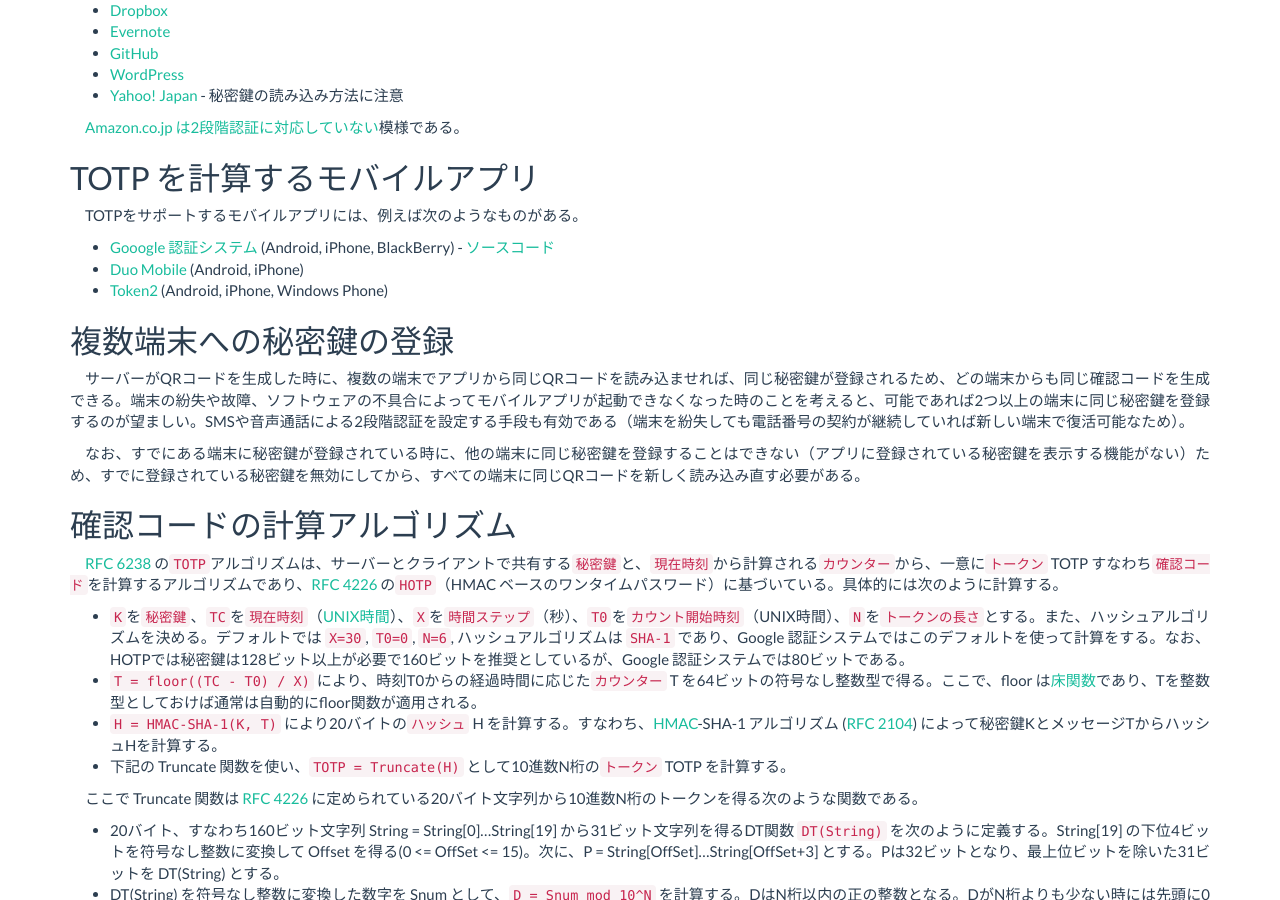
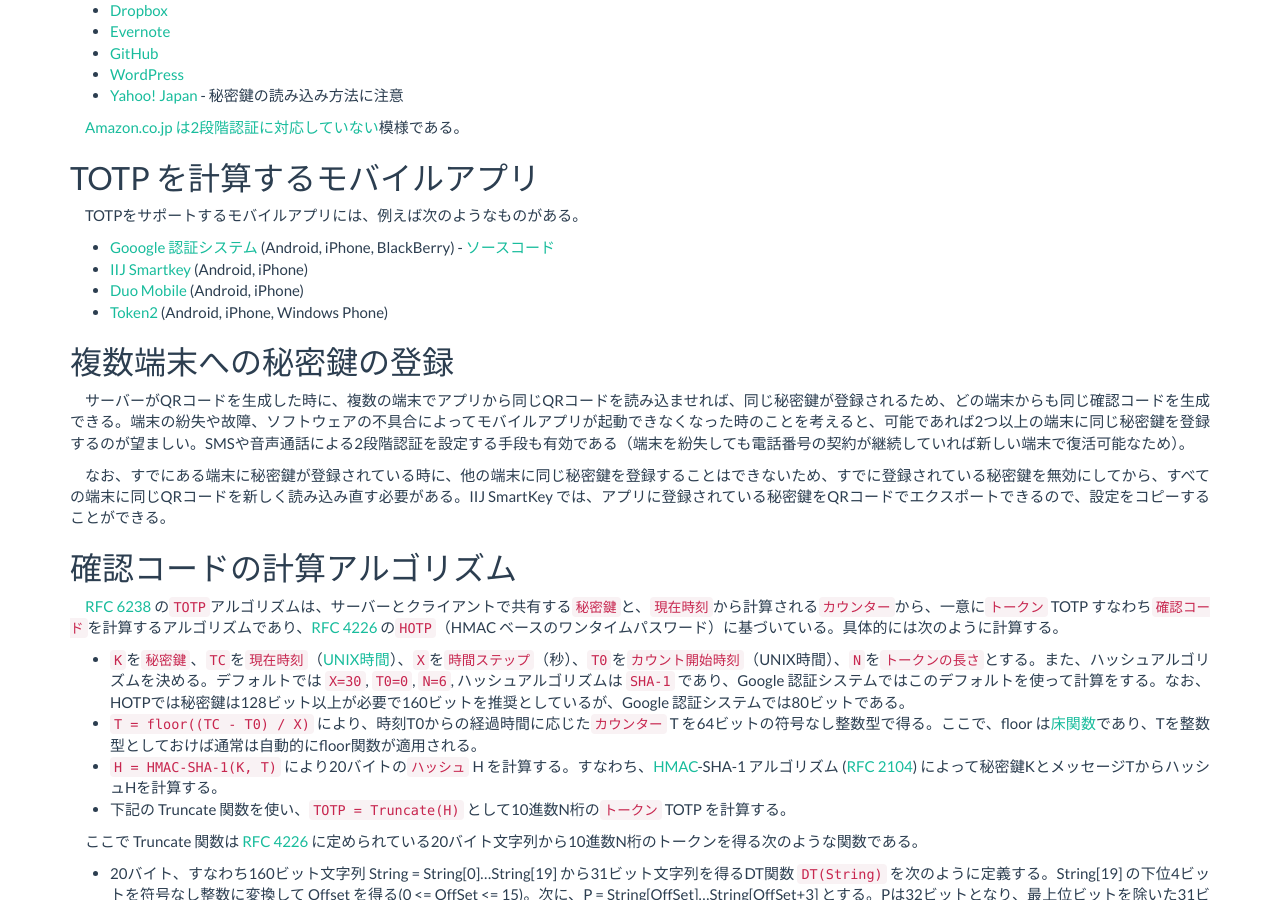
Before and after one commit to sekika/sekika.github.io, a Jekyll site: the page built from _posts/2016-03-26-GoogleAuthenticator.md, in a window 1280 px wide and 900 px high, scrolled down 1316 px. Built offline with Jekyll 4.4.1, drawn with Linux system fonts in a browser that asks for light colours; nearby versions of some CDN libraries; comment, search, counter and statistics services are not loaded.

Commit message:
IIJ SmartKey

```diff
--- a/_posts/2016-03-26-GoogleAuthenticator.md
+++ b/_posts/2016-03-26-GoogleAuthenticator.md
@@ -42,6 +42,7 @@
 TOTPをサポートするモバイルアプリには、例えば次のようなものがある。
 
 - [Gooogle 認証システム](https://support.google.com/accounts/answer/1066447?hl=ja) (Android, iPhone, BlackBerry) - [ソースコード](https://github.com/google/google-authenticator)
+- [IIJ Smartkey](http://www.iij.ad.jp/smartkey/) (Android, iPhone)
 - [Duo Mobile](https://guide.duo.com/third-party-accounts) (Android, iPhone)
 - [Token2](https://token2.com/?content=mobileapp) (Android, iPhone, Windows Phone)
 
@@ -49,7 +50,7 @@
 
 サーバーがQRコードを生成した時に、複数の端末でアプリから同じQRコードを読み込ませれば、同じ秘密鍵が登録されるため、どの端末からも同じ確認コードを生成できる。端末の紛失や故障、ソフトウェアの不具合によってモバイルアプリが起動できなくなった時のことを考えると、可能であれば2つ以上の端末に同じ秘密鍵を登録するのが望ましい。SMSや音声通話による2段階認証を設定する手段も有効である（端末を紛失しても電話番号の契約が継続していれば新しい端末で復活可能なため）。
 
-なお、すでにある端末に秘密鍵が登録されている時に、他の端末に同じ秘密鍵を登録することはできない（アプリに登録されている秘密鍵を表示する機能がない）ため、すでに登録されている秘密鍵を無効にしてから、すべての端末に同じQRコードを新しく読み込み直す必要がある。
+なお、すでにある端末に秘密鍵が登録されている時に、他の端末に同じ秘密鍵を登録することはできないため、すでに登録されている秘密鍵を無効にしてから、すべての端末に同じQRコードを新しく読み込み直す必要がある。IIJ SmartKey では、アプリに登録されている秘密鍵をQRコードでエクスポートできるので、設定をコピーすることができる。
 
 ## 確認コードの計算アルゴリズム ##
 
```
